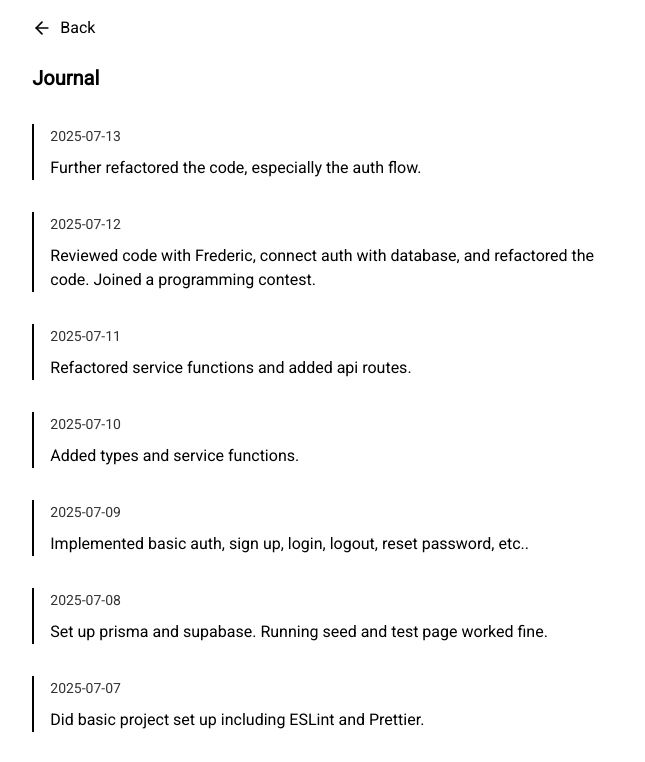
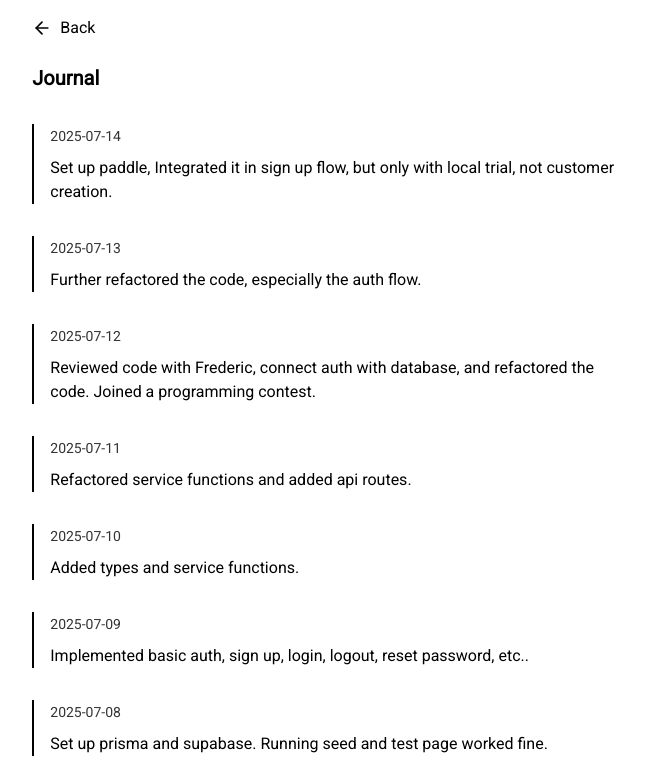
Before and after one commit to minamicode/minamicode.com, a Next.js app: page /journal in a window 1280 px wide. Shown: the top 762 px of the page, without its empty margins (309-954 px from the left). Built offline with nearby package versions, Linux system fonts and the light colour scheme.

Commit message:
add a journal entry

```diff
--- a/src/app/_components/JournalEntries.tsx
+++ b/src/app/_components/JournalEntries.tsx
@@ -6,6 +6,10 @@ type JournalEntry = {
 };
 
 const entries: JournalEntry[] = [
+  {
+    date: "2025-07-14",
+    text: "Set up paddle, Integrated it in sign up flow, but only with local trial, not customer creation.",
+  },
   {
     date: "2025-07-13",
     text: "Further refactored the code, especially the auth flow.",
```
